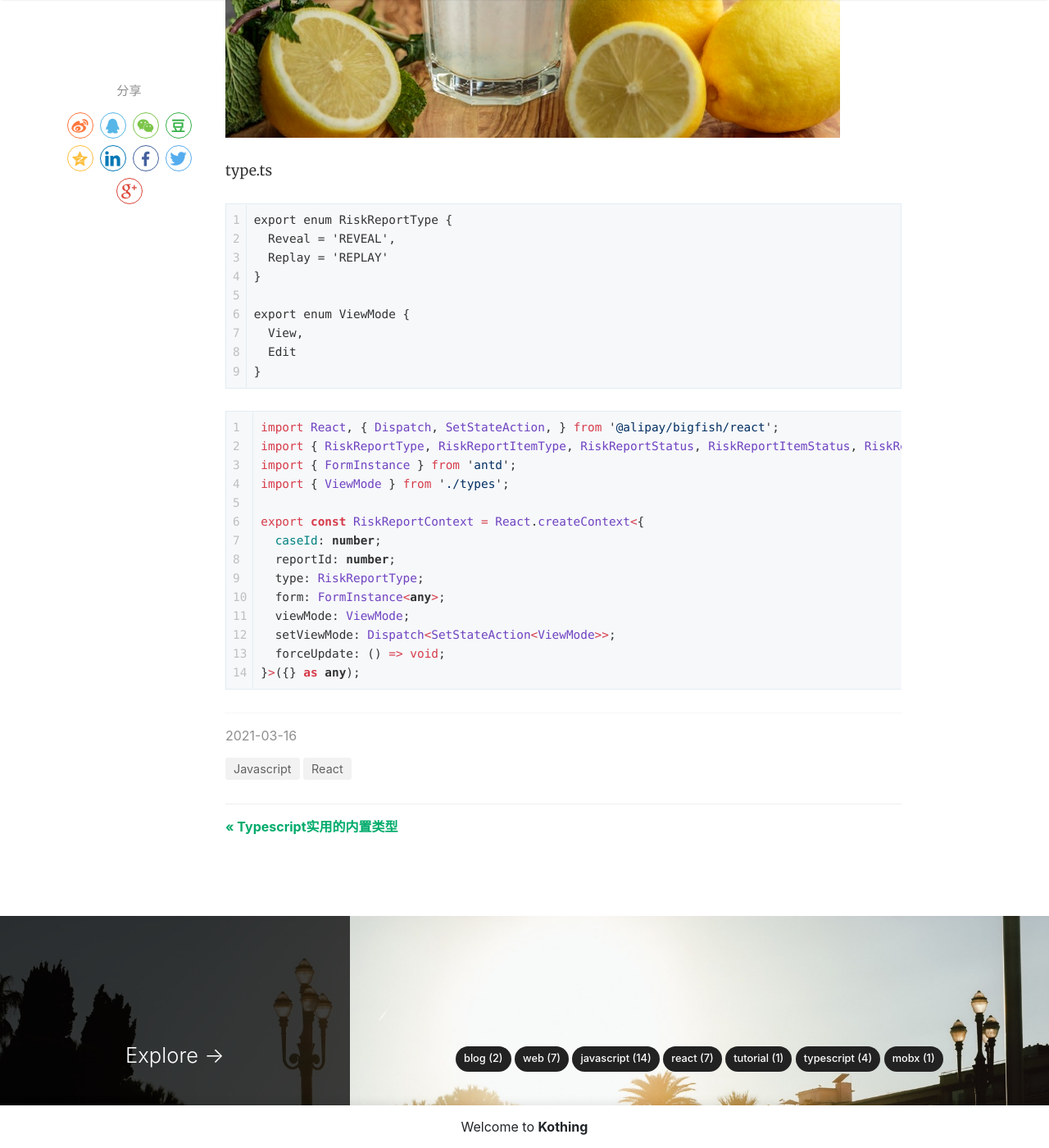
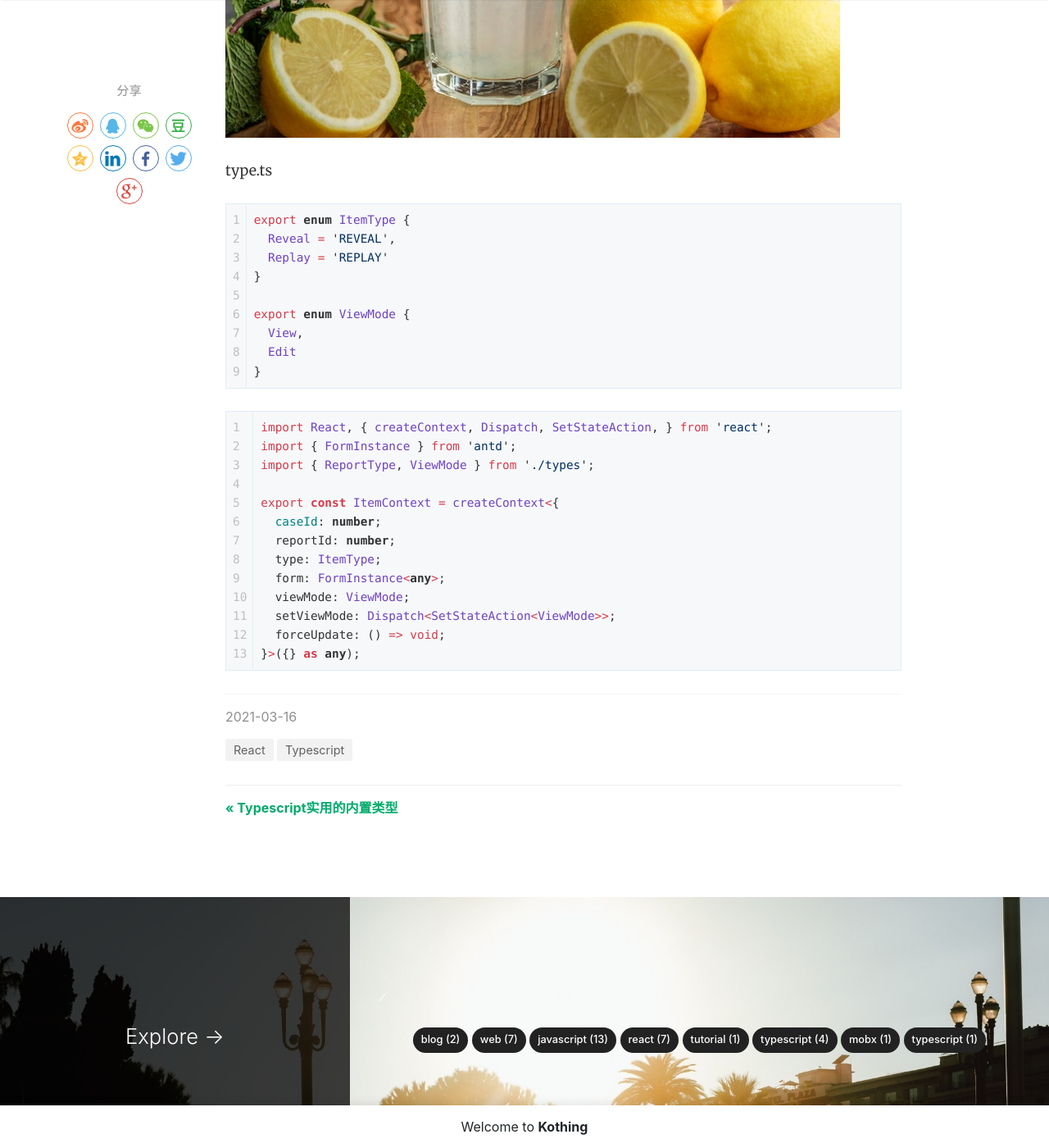
Before and after one commit to kothing/kothing.github.io, a Jekyll site: the page built from _posts/2021-03-16-react-createContext-typescript.md, in a window 1280 px wide and 1400 px high, scrolled down 682 px. Shown: the whole window at 82% size. Built offline with Jekyll 4.4.1, drawn with Linux system fonts in a browser that asks for light colours; nearby versions of some CDN libraries; comment, search, counter and statistics services are not loaded.

Commit message:
Update 2021-03-16-react-createContext-typescript.md

````diff
--- a/_posts/2021-03-16-react-createContext-typescript.md
+++ b/_posts/2021-03-16-react-createContext-typescript.md
@@ -2,14 +2,14 @@
 layout: post
 title:  "React createContext的TypeScript写法"
 author: Kothing
-categories: [ Javascript, React ]
+categories: [ Typescript, React ]
 image: assets/images/14.jpg
 rating: 4.5
 ---
 
 type.ts
-```
-export enum RiskReportType {
+```typescript
+export enum ItemType {
   Reveal = 'REVEAL',
   Replay = 'REPLAY'
 }
@@ -21,15 +21,14 @@ export enum ViewMode {
 ```
 
 ```typescript
-import React, { Dispatch, SetStateAction, } from '@alipay/bigfish/react';
-import { RiskReportType, RiskReportItemType, RiskReportStatus, RiskReportItemStatus, RiskReportItemResult } from './types';
+import React, { createContext, Dispatch, SetStateAction, } from 'react';
 import { FormInstance } from 'antd';
-import { ViewMode } from './types';
+import { ReportType, ViewMode } from './types';
 
-export const RiskReportContext = React.createContext<{
+export const ItemContext = createContext<{
   caseId: number;
   reportId: number;
-  type: RiskReportType;
+  type: ItemType;
   form: FormInstance<any>;
   viewMode: ViewMode;
   setViewMode: Dispatch<SetStateAction<ViewMode>>;
````
